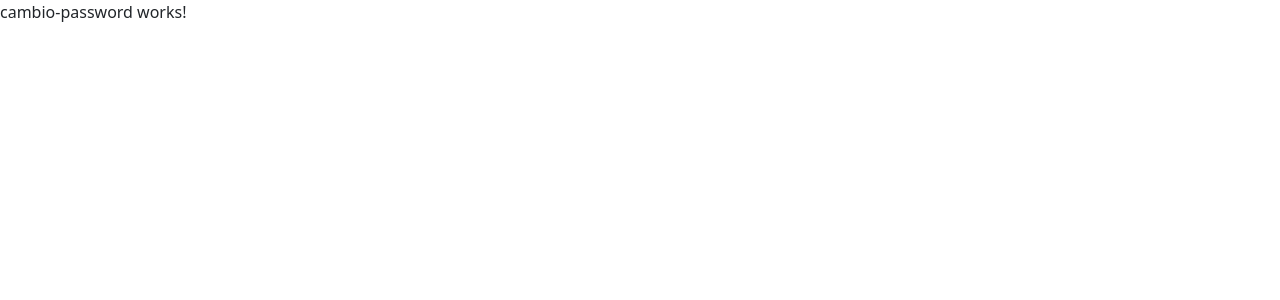
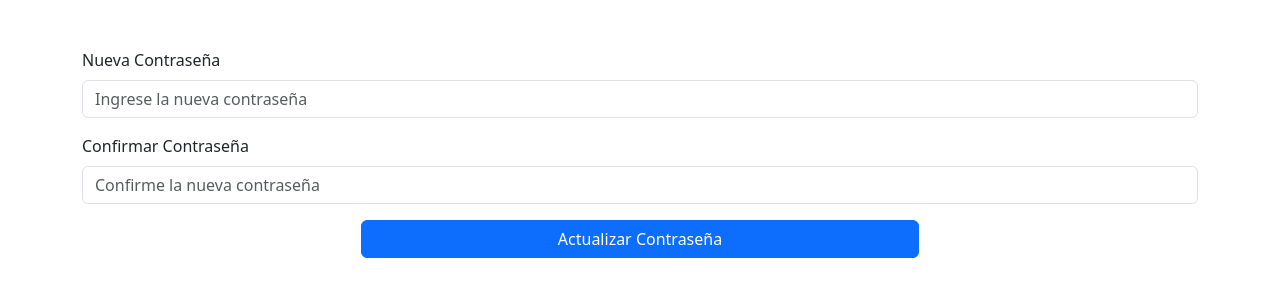
Before and after one commit to UlisesFuentes2K/SystemOfHotels-FrontEnd2, an Angular app: page /change_password in a window 1280 px wide. Shown: the top 300 px of the page. Built offline with nearby package versions, Linux system fonts and the light colour scheme.

Commit message:
cambioPassword_01-06-2025_UF

```diff
--- a/src/app/Component/cambio-password/cambio-password.component.css
+++ b/src/app/Component/cambio-password/cambio-password.component.css
@@ -0,0 +1,4 @@
+button {
+  display: block;
+  margin: 20px auto;
+}
--- a/src/app/Component/cambio-password/cambio-password.component.html
+++ b/src/app/Component/cambio-password/cambio-password.component.html
@@ -1 +1,26 @@
-<p>cambio-password works!</p>
+<div class="container mt-5">
+
+  <form>
+    <!-- Correo electrónico -->
+    <div class="mb-3" hidden>
+      <label for="email" class="form-label">Correo electrónico</label>
+      <input type="email" class="form-control" name="email" [(ngModel)]="cambio.email" placeholder="usuario@correo.com">
+    </div>
+
+    <!-- Nueva contraseña -->
+    <div class="mb-3">
+      <label for="newPassword" class="form-label">Nueva Contraseña</label>
+      <input type="password" class="form-control" name="newPassword" [(ngModel)]="cambio.passwordHash" placeholder="Ingrese la nueva contraseña">
+    </div>
+
+    <!-- Confirmar contraseña -->
+    <div class="mb-3">
+      <label for="confirmPassword" class="form-label">Confirmar Contraseña</label>
+      <input type="password" class="form-control" name="confirmPassword"  [(ngModel)]="confirmed" placeholder="Confirme la nueva contraseña">
+    </div>
+
+    <div class="d-grid">
+      <button type="button" class="btn btn-primary" style="width: 50%; margin: 0 auto;" (click)="enviarDatos()">Actualizar Contraseña</button>
+    </div>
+  </form>
+</div>
--- a/src/app/Component/cambio-password/cambio-password.component.ts
+++ b/src/app/Component/cambio-password/cambio-password.component.ts
@@ -1,12 +1,57 @@
 import { Component } from '@angular/core';
-
+import { CommonModule } from '@angular/common';
+import { FormsModule } from '@angular/forms';
+import { UserService } from '../../Services/user.service';
+import { Router } from '@angular/router';
+import Swal from 'sweetalert2';
 @Component({
   selector: 'app-cambio-password',
   standalone: true,
-  imports: [],
+  imports: [CommonModule, FormsModule],
   templateUrl: './cambio-password.component.html',
   styleUrl: './cambio-password.component.css'
 })
 export class CambioPasswordComponent {
+    public cambio: any = {passwordHash :'', email:'', id:""};
+    public confirmed:String ="";
+
+    constructor(private userService: UserService, private router: Router) { }
+
+    onPassword() {
+        if(this.confirmed !== this.cambio.passwordHash){
+          Swal.fire('Error', 'Las contraseñas no son iguales', 'error');
+          return false;
+        }
+        return true;
+      }
+
+      Alera(){
+          Swal.fire({
+          title: '¡Perfecto!',
+          text: 'Todo ha salido bien.',
+          icon: 'success',
+          timer: 3000,
+          showConfirmButton: false,
+          showClass: {
+              popup: 'animate__animated animate__bounceIn'
+          }
+      });
+    }
+
+      enviarDatos(){
+        if(this.onPassword()){
+          this.cambio.id = localStorage.getItem("idUserChange")|| null;
+
+          this.userService.changePassWord(this.cambio).subscribe({
+            next:() =>{
+              console.log("Datos enviados con exito");
+              this.Alera();
+              this.router.navigateByUrl(this.router.url);
+            },
+            error:(error) => {console.error("Error al enviar los datos", error);}
+          })
+        }
+        console.log("Los datos son:", this.cambio);
+      }
 
 }
--- a/src/app/Component/customer/customer.component.html
+++ b/src/app/Component/customer/customer.component.html
@@ -7,6 +7,7 @@
         <th>Nombres</th>
         <th>Apellidos</th>
         <th>Dirección</th>
+        <th>isActivo</th>
         <th>Acciones</th>
       </tr>
     </thead>
@@ -16,6 +17,9 @@
         <td>{{item.lastName}}</td>
         <td>{{item.direction}}</td>
         <td>
+          {{item.users.isActive ? 'Sí' : 'No'}}
+        </td>
+        <td>
             <button type="button" class="btn btn-warning" (click)="irEdit(item.idPerson)">Editar</button>
             <button type="button" class="btn btn-info" (click)="irInfo(item.users.id)">Info User</button>
         </td>
--- a/src/app/Component/employee/employee.component.html
+++ b/src/app/Component/employee/employee.component.html
@@ -7,6 +7,7 @@
         <th>Nombres</th>
         <th>Apellidos</th>
         <th>Dirección</th>
+        <th>isActivo</th>
         <th>Acciones</th>
       </tr>
     </thead>
@@ -16,6 +17,9 @@
         <td>{{item.lastName}}</td>
         <td>{{item.direction}}</td>
         <td>
+          {{item.users.isActive ? 'Sí' : 'No'}}
+        </td>
+        <td>
             <button type="button" class="btn btn-warning" (click)="irEdit(item.idPerson)">Editar</button>
             <button type="button" class="btn btn-info" (click)="irInfo(item.users.id)">Info User</button>
         </td>
--- a/src/app/Component/user/user.component.html
+++ b/src/app/Component/user/user.component.html
@@ -32,12 +32,40 @@
                 </div>
             </div>
 
+            <!-- The Modal -->
+            <div class="modal" id="myModal">
+                <div class="modal-dialog">
+                    <div class="modal-content">
+
+                        <!-- Modal Header -->
+                        <div class="modal-header">
+                            <h4 class="modal-title">Cambio de comtraseña</h4>
+                            <button type="button" class="btn-close" data-bs-dismiss="modal"></button>
+                        </div>
+
+                        <!-- Modal body -->
+                        <div class="modal-body">
+                            <app-cambio-password></app-cambio-password>
+                        </div>
+
+                        <!-- Modal footer -->
+                        <div class="modal-footer">
+                            <button type="button" class="btn btn-danger" data-bs-dismiss="modal">Close</button>
+                        </div>
+
+                    </div>
+                </div>
+            </div>
+
             <div class="col d-flex justify-content-center">
                 <button type="submit" class="btn btn-primary" *ngIf="!isEditing" (click)="editarDatos()">Editar</button>
-                <button type="submit" class="btn btn-success" *ngIf="isEditing" (click)="guardarDatos()">Guardar</button>
+                <button type="submit" class="btn btn-success" *ngIf="isEditing"
+                    (click)="guardarDatos()">Guardar</button>
                 <button type="submit" class="btn btn-danger" *ngIf="isEditing" (click)="cancelar()">Cancelar</button>
-                <button type="submit" class="btn btn-warning" (click)="desactivarUser()">Desactivar cuenta</button>
-                <button type="submit" class="btn btn-info" (click)="cambiarPassword()">Cambiar Contraseña</button>
+                <button type="submit" class="btn btn-warning" (click)="desactivarUser()" *ngIf="user">
+                    {{ user.isActive ? 'Desactivar cuenta' : 'Activar cuenta' }}
+                </button>
+                <button type="submit" class="btn btn-info" data-bs-toggle="modal" data-bs-target="#myModal" (click)="cambiarPassword(user.id)">Cambiar Contraseña</button>
             </div>
         </form>
     </div>
--- a/src/app/Component/user/user.component.ts
+++ b/src/app/Component/user/user.component.ts
@@ -5,11 +5,11 @@ import { UserService } from '../../Services/user.service';
 import { Router } from '@angular/router';
 import { User } from '../../Models/user';
 import { ActivatedRoute } from '@angular/router';
-
+import { CambioPasswordComponent } from '../cambio-password/cambio-password.component';
 @Component({
   selector: 'app-user',
   standalone: true,
-  imports: [CommonModule, FormsModule],
+  imports: [CommonModule, FormsModule, CambioPasswordComponent],
   templateUrl: './user.component.html',
   styleUrl: './user.component.css'
 })
@@ -17,7 +17,7 @@ import { ActivatedRoute } from '@angular/router';
 export class UserComponent {
   public user: User | null = null;
   public isEditing = false;
-  public data:any;
+  public data:any={isActive:false, id:"0"};
   public id: any;
   constructor(private userService: UserService, private router: Router, private route: ActivatedRoute) { }
 
@@ -53,24 +53,19 @@ export class UserComponent {
   }
 
   desactivarUser() {
-    if (this.user) {
-      this.data.isActive = false;
-      this.data.id= this.user.id;
-
+    if(this.user){
+      this.data.id= this.user.id || null;
       if (!this.data.isActive) {
-        this.userService.activeUser(this.data).subscribe({
-          next: (data) => { console.log("datos enviados: ", data); },
-          error: (error) => { console.error("Error al enviar los datos: ", error); }
-        })
-      }
+      this.userService.activeUser(this.data).subscribe({
+        next: (data) => { console.log("datos enviados: ", data); },
+        error: (error) => { console.error("Error al enviar los datos: ", error); }
+      })
+    }
     }
   }
 
-  cambiarPassword() {
-    this.userService.changePassWord(this.user).subscribe({
-      next: (data) => { console.log("datos enviados: ", data); },
-      error: (error) => { console.error("Error al enviar los datos: ", error); }
-    })
+  cambiarPassword(id:string) {
+    localStorage.setItem("idUserChange", id);
   }
 
   editarDatos() {
--- a/src/app/Services/user.service.ts
+++ b/src/app/Services/user.service.ts
@@ -76,6 +76,8 @@ export class UserService {
     const token = localStorage.getItem("token");
     const headers = new HttpHeaders({'Content-Type':'application/json', 'Authorization':`Bearer ${token}`});
 
+    console.log("EL los datos de desactivar son: ", body);
+
     return this.http.put<any>(url, body, {headers}).pipe(
       map(response => {
         return response;
```
Also changed, not shown: src/app/Component/login/login.component.ts (line endings or trailing spaces).
